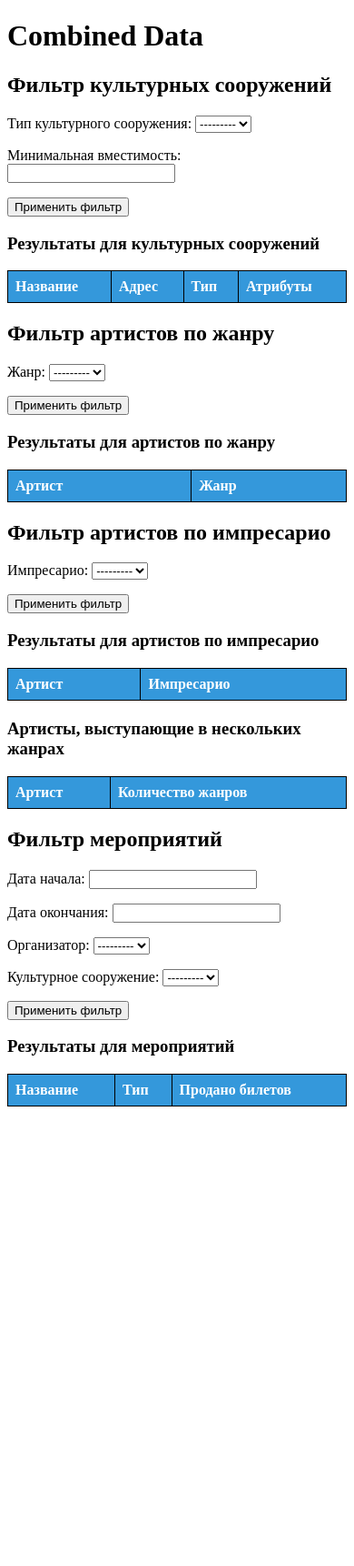
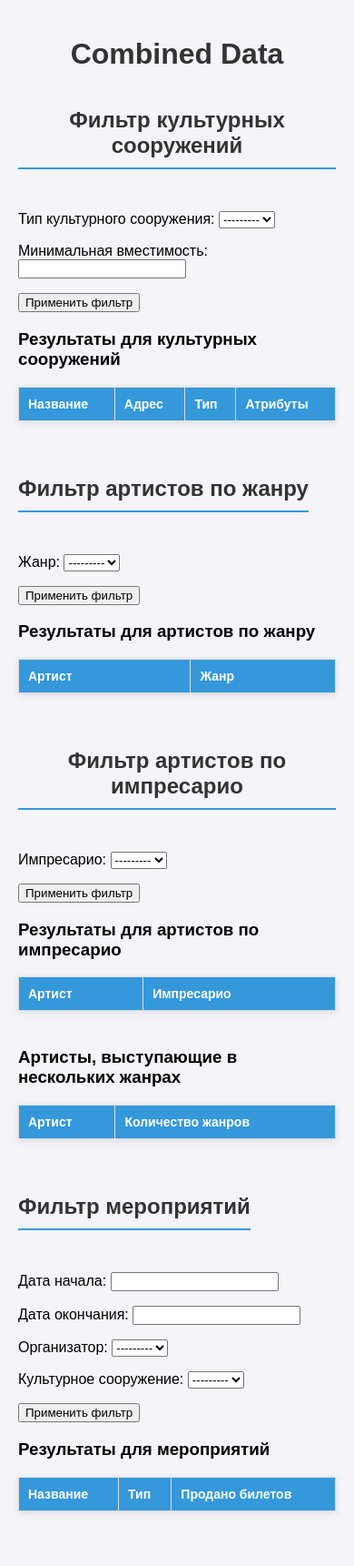
Before and after one commit to JaguarKovalev/philharmonic_hall, a Django app: page /main/combined-data/ in a window 390 px wide. Shown: the whole page at 91% size. Before the commit the page ends 1216 px from the top, so only its background shows below. Run offline with Django 5.2, Linux system fonts and the light colour scheme; data that the repository does not hold is empty.

Commit message:
add sql_querry

```diff
--- a/philharmonic/main/forms.py
+++ b/philharmonic/main/forms.py
@@ -33,3 +33,10 @@ class EventFilterForm(forms.Form):
     end_date = forms.DateField(required=True, label="Дата окончания")
     organizer = forms.ModelChoiceField(queryset=Organizer.objects.all(), required=False, label="Организатор")
     venue = forms.ModelChoiceField(queryset=CulturalVenue.objects.all(), required=False, label="Культурное сооружение")
+
+
+class SQLQueryForm(forms.Form):
+    query = forms.CharField(
+        widget=forms.Textarea(attrs={'rows': 5, 'cols': 80}),
+        label="SQL-запрос"
+    )
--- a/philharmonic/main/templates/main/combined_data.html
+++ b/philharmonic/main/templates/main/combined_data.html
@@ -5,28 +5,74 @@
     <meta name="viewport" content="width=device-width, initial-scale=1.0">
     <title>Запросы</title>
     <style>
+        body {
+            font-family: Arial, sans-serif;
+            margin: 0;
+            padding: 20px;
+            background-color: #f4f4f9;
+        }
+
+        h1, h2 {
+            color: #333;
+            text-align: center;
+            margin-bottom: 20px;
+        }
+
+        h2 {
+            border-bottom: 2px solid #3498db;
+            display: inline-block;
+            padding-bottom: 10px;
+            margin-bottom: 30px;
+        }
+
         table {
             width: 100%;
             border-collapse: collapse;
-            margin-bottom: 20px;
+            margin-bottom: 40px;
+            box-shadow: 0 2px 8px rgba(0, 0, 0, 0.1);
+            background-color: #fff;
         }
 
         table, th, td {
-            border: 1px solid black;
+            border: 1px solid #ddd;
         }
 
         th, td {
-            padding: 8px;
+            padding: 12px 15px;
             text-align: left;
         }
 
         th {
             background-color: #3498db;
-            color: white;
+            color: #fff;
+            font-weight: bold;
         }
 
         tr:nth-child(even) {
-            background-color: #f2f2f2;
+            background-color: #f9f9f9;
+        }
+
+        tr:hover {
+            background-color: #f1f1f1;
+        }
+
+        th:hover {
+            background-color: #2980b9;
+        }
+
+        td {
+            color: #333;
+        }
+
+        /* Responsive design */
+        @media (max-width: 768px) {
+            table {
+                font-size: 14px;
+            }
+
+            th, td {
+                padding: 10px;
+            }
         }
     </style>
 </head>
--- a/philharmonic/main/urls.py
+++ b/philharmonic/main/urls.py
@@ -1,7 +1,11 @@
 from django.urls import path
-from .views import get_venue_attributes
-from .views import all_data_view
-from .views import combined_view
+
+from .views import (
+    get_venue_attributes,
+    all_data_view,
+    combined_view,
+    execute_sql_query
+)
 
 urlpatterns = [
     path(
@@ -11,4 +15,5 @@ urlpatterns = [
     ),
     path("all-data/", all_data_view, name="all_data"),
     path('combined-data/', combined_view, name='combined_data'),
+    path('sql-query/', execute_sql_query, name='sql_query'),
 ]
--- a/philharmonic/main/views.py
+++ b/philharmonic/main/views.py
@@ -1,12 +1,15 @@
 from django.db.models import Count
 from django.http import JsonResponse
 from django.shortcuts import render
+from django.db import connection
+
 
 from .forms import (
     ArtistGenreForm,
     ArtistImpresarioForm,
     EventFilterForm,
     VenueFilterForm,
+    SQLQueryForm
 )
 from .models import (
     Artist,
@@ -131,3 +134,26 @@ def combined_view(request):
     }
 
     return render(request, 'main/combined_data.html', context)
+
+def execute_sql_query(request):
+    form = SQLQueryForm(request.POST or None)
+    result = None
+    error = None
+
+    if form.is_valid():
+        query = form.cleaned_data['query']
+        try:
+            with connection.cursor() as cursor:
+                cursor.execute(query)
+                if query.lower().startswith('select'):
+                    result = cursor.fetchall()  # Получаем данные, если запрос был SELECT
+                else:
+                    result = f"Запрос выполнен успешно. Затронуто {cursor.rowcount} строк."
+        except Exception as e:
+            error = str(e)
+
+    return render(request, 'main/sql_query.html', {
+        'form': form,
+        'result': result,
+        'error': error
+    })
```
Also changed, not shown: philharmonic/main/templates/main/sql_query.html (added, +103 -0 lines).
